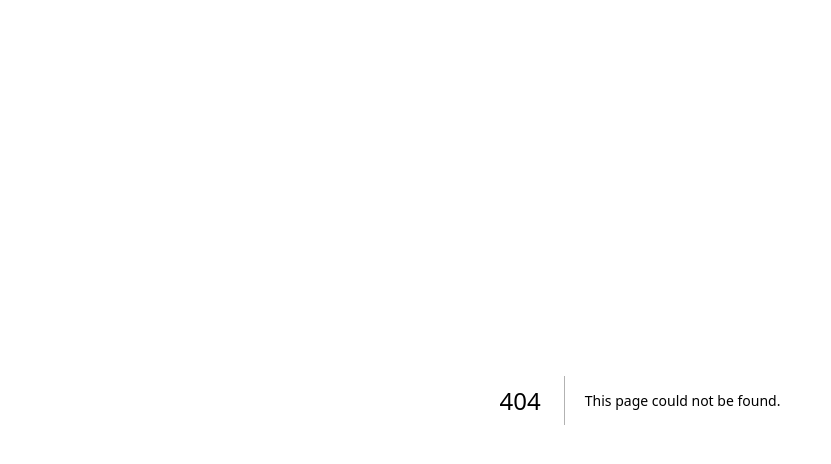
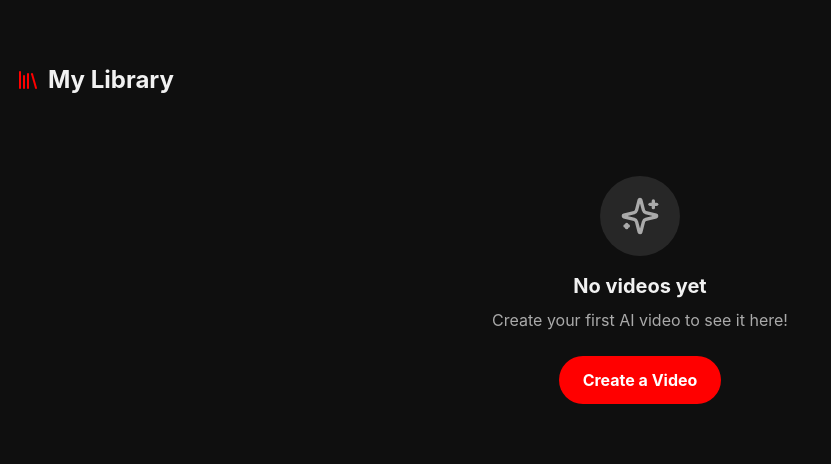
Before and after one commit to capacitytools/bmy-ai-studio, a Next.js app: page /library in a window 1280 px wide. Before the commit this address had no page. Shown: the top 464 px of the page, without its empty margins (0-831 px from the left). Built offline with nearby package versions, Linux system fonts and the light colour scheme.

Commit message:
Create library page.js

```diff
--- /dev/null
+++ b/app/library/page.js
@@ -0,0 +1,75 @@
+"use client";
+
+import { useState, useEffect } from "react";
+import { Library, Trash2, Play, Sparkles } from "lucide-react";
+import Link from "next/link";
+
+export default function LibraryPage() {
+  const [videos, setVideos] = useState([]);
+
+  // This runs when the page loads to grab your saved videos
+  useEffect(() => {
+    const saved = JSON.parse(localStorage.getItem('bmy_videos') || '[]');
+    setVideos(saved);
+  }, []);
+
+  // Function to delete a video
+  const deleteVideo = (id) => {
+    const updated = videos.filter(v => v.id !== id);
+    setVideos(updated);
+    localStorage.setItem('bmy_videos', JSON.stringify(updated));
+  };
+
+  return (
+    <div className="min-h-screen bg-yt-bg pb-24 pt-16 px-4">
+      <h1 className="text-2xl font-bold text-yt-text mb-6 flex items-center gap-2">
+        <Library className="text-yt-red" /> My Library
+      </h1>
+
+      {videos.length === 0 ? (
+        // Empty State
+        <div className="flex flex-col items-center justify-center mt-20 text-center">
+          <div className="w-20 h-20 bg-yt-surface rounded-full flex items-center justify-center mb-4">
+            <Sparkles className="w-10 h-10 text-yt-textSec" />
+          </div>
+          <h2 className="text-yt-text text-xl font-bold mb-2">No videos yet</h2>
+          <p className="text-yt-textSec mb-6">Create your first AI video to see it here!</p>
+          <Link href="/create" className="bg-yt-red text-white font-bold px-6 py-3 rounded-full active:scale-95 transition">
+            Create a Video
+          </Link>
+        </div>
+      ) : (
+        // Video List
+        <div className="flex flex-col gap-4">
+          {videos.map((video) => (
+            <div key={video.id} className="bg-yt-surface rounded-xl p-4 border border-yt-border">
+              {/* Video "Player" Area */}
+              <div className="w-full aspect-video bg-gradient-to-br from-purple-900 to-blue-900 rounded-lg flex items-center justify-center relative mb-3">
+                <div className="w-14 h-14 bg-black/50 rounded-full flex items-center justify-center backdrop-blur-sm">
+                  <Play className="w-6 h-6 text-white ml-1" fill="white" />
+                </div>
+                <span className="absolute top-2 right-2 bg-yt-red text-white text-[10px] px-2 py-0.5 rounded font-bold uppercase">
+                  {video.style}
+                </span>
+              </div>
+
+              {/* Video Details */}
+              <p className="text-yt-text text-sm font-medium line-clamp-2 mb-1">
+                {video.prompt}
+              </p>
+              <div className="flex items-center justify-between mt-2">
+                <span className="text-yt-textSec text-xs">{video.date}</span>
+                <button
+                  onClick={() => deleteVideo(video.id)}
+                  className="p-2 text-red-500 active:scale-90 transition"
+                >
+                  <Trash2 className="w-4 h-4" />
+                </button>
+              </div>
+            </div>
+          ))}
+        </div>
+      )}
+    </div>
+  );
+}
```
